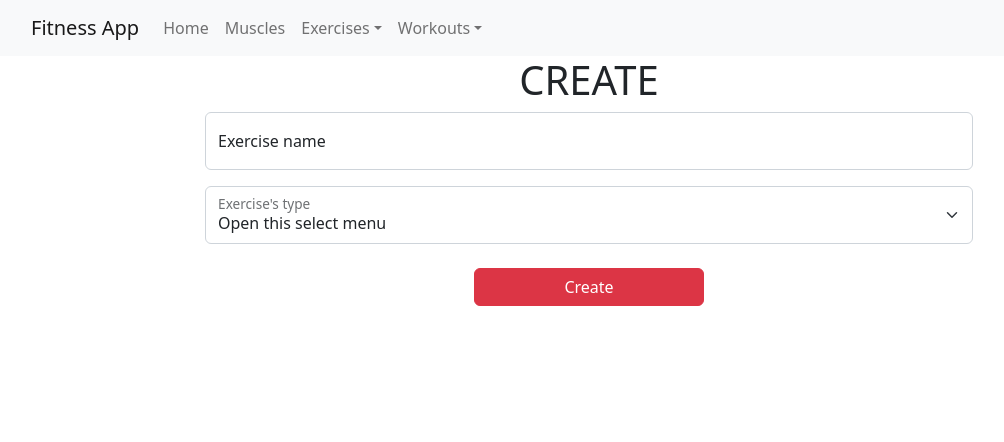
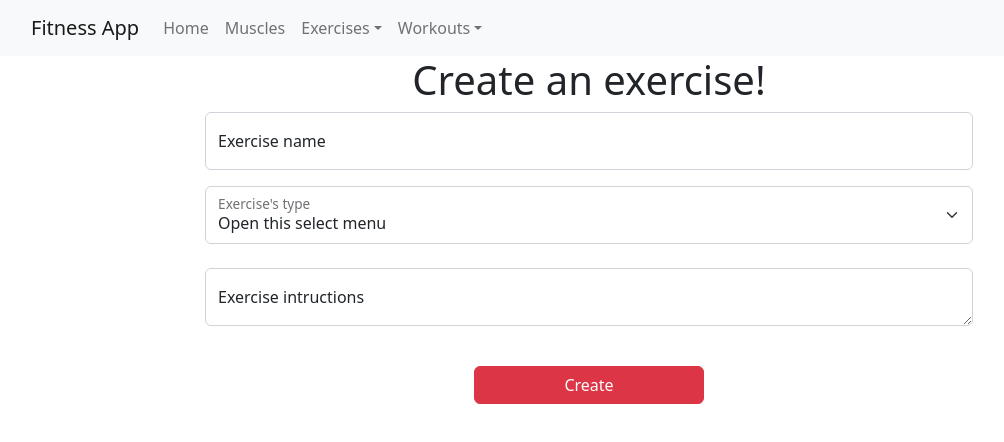
Before and after one commit to Alex-Eric/fitness-app-client, a React (Create React App) app: page /exercises/create in a window 1280 px wide. Shown: the top 442 px of the page, without its empty margins (51-1055 px from the left). Built offline with nearby package versions, Linux system fonts and the light colour scheme.

Commit message:
Changes on exercices create and navbar

```diff
--- a/src/components/ExerciseCard.js
+++ b/src/components/ExerciseCard.js
@@ -4,7 +4,7 @@ import { Link } from "react-router-dom";
 function ExerciseCard(props) {
   const id = props._id;
   return (
-    <Link to={`/exercises/${id}`}>
+    <Link to={`/exercises/${id}`} >
       <Card
         style={{
           width: "20rem",
@@ -16,6 +16,7 @@ function ExerciseCard(props) {
           textDecoration: "none",
           color: "black"
         }}
+        className="w100 hover-shadow"
       >
         <Card.Img
           variant="top"
--- a/src/components/Navbar.js
+++ b/src/components/Navbar.js
@@ -6,7 +6,7 @@ import { LinkContainer } from "react-router-bootstrap";
 
 function NavbarF() {
   return (
-    <Navbar bg="light" expand="lg" style={{position:"sticky",top:"0px", "z-index": "1100"}}>
+    <Navbar bg="light" expand="lg" sticky="top" collapseOnSelect>
       <Container>
         <Navbar.Brand>Fitness App</Navbar.Brand>
         <Navbar.Toggle aria-controls="basic-navbar-nav" />
--- a/src/pages/ExerciseCreate.js
+++ b/src/pages/ExerciseCreate.js
@@ -6,6 +6,9 @@ import { useNavigate } from "react-router-dom";
 function ExerciseCreate() {
   const [name, setName] = useState("");
   const [type, setType] = useState("");
+  const [description,setDescription] = useState("")
+
+  const [validated, setValidated] = useState(false);
   const navigate = useNavigate();
   const types = [
     "strength",
@@ -17,56 +20,26 @@ function ExerciseCreate() {
     "plyometrics",
   ];
 
-  const handleSubmit = () => {
-    console.log({ name, type });
+  const handleSubmit = (event) => {
+    event.preventDefault();
+
+    setValidated(true);
     axios
-      .post(`${process.env.REACT_APP_API_URL}/exercises/create`, { name, type })
+      .post(`${process.env.REACT_APP_API_URL}/exercises/create`, { name, type, description })
       .then(() => {
         console.log("IN");
         navigate("/exercises");
       })
       .catch((err) => console.log("Error: ", err));
-  };
+    }
+
+
+    console.log({ name, type , description});
 
   return (
     <>
-      <h1>CREATE</h1>
-      {/* <form>
-        <label>Name</label>
-        <br />
-        <input
-          type="text"
-          name="name"
-          value={name}
-          onChange={(e) => setName(e.target.value)}
-        />{" "}
-        <br />
-        <label>Type</label>
-        <br />
-        <select
-          name="type"
-          value={type}
-          onChange={(e) => setType(e.target.value)}
-        >
-          {types ? (
-            types.map((element) => (
-              <option key={element._id} value={element}>
-                {element
-                  .split("_")
-                  .map((e) => e.charAt().toUpperCase() + e.slice(1))
-                  .join(" ")}
-              </option>
-            ))
-          ) : (
-            <Spinner animation="border" />
-          )}
-        </select>{" "}
-        <br />
-        <Button variant="danger" onClick={handleSubmit}>
-          Create
-        </Button>
-      </form> */}
-      <Form style={{ margin: "0 20%" }}>
+      <h1>Create an exercise!</h1>
+      <Form style={{ margin: "0 20%" }} noValidate validated={validated} onSubmit={handleSubmit}>
         <FloatingLabel
           controlId="floatingInput"
           label="Exercise name"
@@ -80,6 +53,8 @@ function ExerciseCreate() {
             value={name}
             onChange={(e) => setName(e.target.value)}
           />
+          <Form.Control.Feedback>Looks good!</Form.Control.Feedback>
+          <Form.Control.Feedback type="invalid">Please provide a name</Form.Control.Feedback>
         </FloatingLabel>
 
         <FloatingLabel controlId="floatingSelect" label="Exercise's type">
@@ -107,11 +82,30 @@ function ExerciseCreate() {
               <Spinner animation="border" />
             )}
           </Form.Select>
+          <Form.Control.Feedback>Looks good!</Form.Control.Feedback>
+          <Form.Control.Feedback type="invalid">Please choose a type</Form.Control.Feedback>
+        </FloatingLabel> <br />
+        <FloatingLabel
+        controlId="floatingInput"
+        label="Exercise intructions"
+        className="mb-3"
+        >
+          <Form.Control
+              required
+              rows={4}
+          as="textarea"
+            placeholder=" "
+            name="description"
+            value={description}
+            onChange={(e) => setDescription(e.target.value)}
+          />
+          <Form.Control.Feedback>Looks good!</Form.Control.Feedback>
+          <Form.Control.Feedback type="invalid">Please provide instructions</Form.Control.Feedback>
         </FloatingLabel>
         <br />
         <Button
           variant="danger"
-          onClick={handleSubmit}
+          type="submit"
           style={{ width: "30%" }}
         >
           Create
--- a/src/pages/ExerciseDetail.js
+++ b/src/pages/ExerciseDetail.js
@@ -1,6 +1,6 @@
 import axios from "axios";
 import { useEffect, useState } from "react";
-import { Card, Spinner } from "react-bootstrap";
+import {  Spinner } from "react-bootstrap";
 import { useParams } from "react-router-dom";
 
 function ExerciseDetail() {
@@ -29,7 +29,7 @@ function ExerciseDetail() {
       {exercise ? (
         <>
           <h1>{exercise.name}</h1>
-          <h3>Type: {exercise.type.split("_").map(e=>e.charAt().toUpperCase()+e.slice(1)).join(" ")}</h3>
+          <h5>{exercise.type.split("_").map(e=>e.charAt().toUpperCase()+e.slice(1)).join(" ")}</h5>
           <p style={{margin:"20px 20%","line-height":"1.5"}}>{exercise.description}</p>
         </>
       ) : (
```
